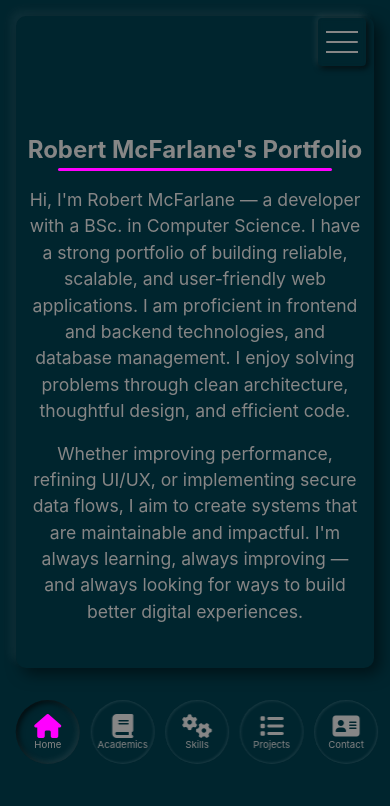
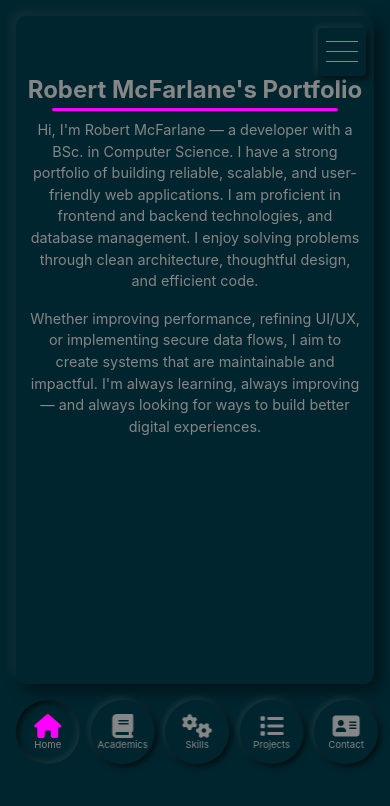
Before and after one commit to Robztar/rob-portfolio, a React (Vite) app in the folder rob-portfolio/: page / in a window 390 px wide. Shown: the top 806 px of the page. Built offline with nearby package versions, Linux system fonts and the light colour scheme.

Commit message:
UI Update: Mobile UI fixes + Menu toggle update
Menu
- toggle off menu from general page click

UI
- Mobile UI updates
  - Home content positioning and page fitting
  - Floating menu positioning
- Other UI tweaks

```diff
--- a/rob-portfolio/src/App.tsx
+++ b/rob-portfolio/src/App.tsx
@@ -1,3 +1,5 @@
+import { useEffect, useRef } from 'react';
+
 import { windStore, uiStore } from './hooks/myStore'
 
 import { Default } from './components/PageFormats/Default'
@@ -10,74 +12,6 @@ function App() {
   const {pageFormat, bgDark, setFormat, switchBG } = uiStore();
 
   {/* Background Colour Mode Selector */}
-  // const BGCtrl = () =>{
-  //   return(
-  //     <div className='bg-ctrl'>
-  //       <i className={`far fa-sun ${bgDark? '': 'active'}`}></i>
-  //       <label className="bg-toggle">
-  //         <input
-  //           type="checkbox"
-  //           checked={bgDark ? true : false}
-  //           onChange={()=>{
-  //             switchBG();
-  //           }}
-  //         />
-  //         <span className="bg-slider"></span>
-  //       </label>
-  //       <i className={`far fa-moon ${bgDark? 'active': ''}`}></i>
-  //     </div>
-  //   )
-  // }
-  {/* Layout Mode Controller */}
-  // const LayoutCtrl = () =>{
-  //     return(
-  //       <div className='layout-ctrl-cont'>
-  //         <div
-  //           className={`layout-ctrl ${pageFormat === 'default'?'active':''}`}
-  //           onClick={()=>{
-  //             if(pageFormat !== 'default')
-  //               setFormat('default');
-  //           }}
-  //         >Default</div>
-  //         <div
-  //           className={`layout-ctrl ${pageFormat === 'simple'?'active':''}`}
-  //           onClick={()=>{
-  //             if(pageFormat !== 'simple')
-  //               setFormat('simple');
-  //           }}
-  //         >Simplified</div>
-  //         {/* <div
-  //           className={`layout-ctrl ${pageFormat === 'emulator'?'active':''}`}
-  //           onClick={()=>{
-  //             if(pageFormat !== 'emulator')
-  //               setFormat('emulator');
-  //           }}
-  //         >Emulator</div> */}
-  //       </div>
-  //     )
-  // }
-
-
-
-  // const UICtrlr = () =>{
-  //     return(
-  //       <div className={`float-menu-cont ${menu? 'active': ''} ${bgDark? '': 'light-mode'}`}>
-  //         <div
-  //           className={`menu-toggle ${menu? 'active': ''}`}
-  //           onClick={()=>{
-  //               switchMenu();
-  //           }}
-  //         >
-  //           <div className='tripbar'></div>
-  //         </div>
-  //         <div className='menu-body'>
-  //           <BGCtrl />
-  //           <LayoutCtrl />
-  //         </div>
-  //       </div>
-  //     )
-  // }
-
   const BGCtrl = (
     <div className='bg-ctrl'>
       <i className={`far fa-sun ${bgDark? '': 'active'}`}></i>
@@ -95,6 +29,7 @@ function App() {
     </div>
   )
 
+  {/* Layout Mode Controller */}
   const LayoutCtrl = (
     <div className='layout-ctrl-cont'>
       <div
@@ -119,39 +54,52 @@ function App() {
     </div>
   )
 
+  const uiCtrlrRef = useRef<HTMLDivElement>(null)
+
+  useEffect(() => {
+    const handleClickOutside = (event: MouseEvent) => {
+      const { menu, switchMenu } = windStore.getState();
+      if (uiCtrlrRef.current && !uiCtrlrRef.current.contains(event.target as Node)) {
+        console.log('Clicked outside UICtrlr')
+
+        if(menu) {
+          console.log('closing menu...')
+          switchMenu()
+        };
+      }
+    };
+
+    document.addEventListener('click', handleClickOutside)
+    return () => document.removeEventListener('click', handleClickOutside)
+  }, []);
+
+  if(pageFormat === 'default'){
     const UICtrlr = (
-    <div className={`float-menu-cont ${menu? 'active': ''} ${bgDark? '': 'light-mode'}`}>
+      <div ref={uiCtrlrRef} className={`float-menu-cont ${menu? 'active': ''} ${bgDark? '': 'light-mode'}`}>
         <div
           className={`menu-toggle`}
           onClick={()=>{
-            switchMenu();
+              switchMenu()
           }}
         >
           <div className='tripbar'></div>
         </div>
         <div className='menu-body'>
-        {/* <BGCtrl /> */}
-        {/* <LayoutCtrl /> */}
           {BGCtrl}
           {LayoutCtrl}
         </div>
       </div>
     )
 
-
-  if(pageFormat === 'default'){
     return (
       <>
-        {/* <UICtrlr /> */}
         <Default UICtrlr={UICtrlr} />
       </>
 
     )
-  }
-  else if(pageFormat === 'simple'){
+  }else if(pageFormat === 'simple'){
     return (
       <>
-        {/* <UICtrlr /> */}
         <Simplified BGCtrl={BGCtrl} />
       </>
     )
--- a/rob-portfolio/src/components/Data/Home.tsx
+++ b/rob-portfolio/src/components/Data/Home.tsx
@@ -17,11 +17,11 @@ export const Home: React.FC<HomeProps> = ({ pageMode = 'default' }) => {
                <h1 className='home-title'>Robert McFarlane's Portfolio</h1>
                <div className='home-info'>
                     <p>
-                    Hi, I'm Robert McFarlane — a developer with a BSc. in Computer Science. I have a strong portfolio of building reliable, scalable, and user-friendly web applications. I am proficient in frontend and backend technologies, and database management. I enjoy solving problems through clean architecture, thoughtful design, and efficient code.
+                         Hi, I'm Robert McFarlane — a developer with a BSc. in Computer Science. I have a strong portfolio of building reliable, scalable, and user-friendly web applications. I am proficient in frontend and backend technologies, and database management. I enjoy solving problems through clean architecture, thoughtful design, and efficient code.
                     </p>
 
                     <p>
-                    Whether improving performance, refining UI/UX, or implementing secure data flows, I aim to create systems that are maintainable and impactful. I'm always learning, always improving — and always looking for ways to build better digital experiences.
+                         Whether improving performance, refining UI/UX, or implementing secure data flows, I aim to create systems that are maintainable and impactful. I'm always learning, always improving — and always looking for ways to build better digital experiences.
                     </p>
                </div>
           </div>
--- a/rob-portfolio/src/css/style.css
+++ b/rob-portfolio/src/css/style.css
@@ -82,6 +82,7 @@ body {
   border-radius: 2px;
   background: #868686;
   position: relative;
+  transition: 0.5s;
 }
 
 .tripbar:before, .tripbar:after {
@@ -125,16 +126,16 @@ body {
 }
 .float-menu-cont.active .tripbar {
   background-color: transparent;
+  width: 1.5rem;
+  transform: translateY(0) rotate(-90deg);
 }
 .float-menu-cont.active .tripbar:before {
   width: 1.5rem;
-  transform: rotate(360deg);
-  transform: translateY(0) rotate(135deg);
+  transform: translateY(0) rotate(45deg);
 }
 .float-menu-cont.active .tripbar:after {
   width: 1.5rem;
-  transform: rotate(360deg);
-  transform: translateY(0) rotate(225deg);
+  transform: translateY(0) rotate(-45deg);
 }
 
 .bg-ctrl {
@@ -372,19 +373,21 @@ input:checked + .bg-slider:before {
     border-radius: 3px;
   }
   .side-btn-housing .float-menu-cont {
-    top: -3.6rem;
+    top: -3rem;
     right: -3rem;
   }
   .home {
     display: none;
   }
   .home-data {
-    grid-template-rows: 25% auto;
+    display: flex;
+    flex-direction: column;
+    align-items: center;
     top: 0rem;
     left: calc(-100vw + 11rem);
   }
   .home-data.home-data.active {
-    height: calc(100% - 10rem);
+    height: calc(100% - 9rem);
     width: calc(100vw - 2rem);
     border-radius: 10px;
     box-shadow: -6px -6px 10px rgba(255, 255, 255, 0.05), 6px 6px 15px rgba(0, 0, 0, 0.5);
@@ -393,12 +396,15 @@ input:checked + .bg-slider:before {
     width: 80%;
   }
   .home-title {
+    width: 100%;
     margin: 0;
+    padding: 3.5rem 0 0;
     align-self: end;
     font-size: 1.5rem;
   }
   .home-info {
     width: calc(100vw - (2rem + 6vw));
+    font-size: 0.9rem;
   }
   .home-btn-ext {
     position: absolute;
@@ -468,7 +474,7 @@ input:checked + .bg-slider:before {
   }
   .sect-btn.side-btn:not(.active), .sect-btn:not(.side-btn):not(.active) {
     filter: brightness(100%);
-    box-shadow: inset -1px -1px 3px rgba(255, 255, 255, 0.1), inset 1px 1px 3px rgba(255, 255, 255, 0.1);
+    box-shadow: -2px -2px 6px rgba(255, 255, 255, 0.1), 2px 2px 6px rgba(0, 0, 0, 0.8);
     transition: 0.5s;
     cursor: pointer;
   }
@@ -496,7 +502,7 @@ input:checked + .bg-slider:before {
     top: calc(100% - 8rem);
     right: 0;
     transform: translateX(calc(-100vw + 10rem + 2vw + 1rem + (100vw - 2rem) / 5 * 0));
-    box-shadow: inset -1px -1px 3px rgba(255, 255, 255, 0.1), inset 1px 1px 3px rgba(255, 255, 255, 0.1);
+    box-shadow: -2px -2px 6px rgba(255, 255, 255, 0.1), 2px 2px 6px rgba(0, 0, 0, 0.8);
   }
   .home-btn-ext.active {
     box-shadow: inset -2px -2px 6px rgba(255, 255, 255, 0.1), inset 2px 2px 6px rgba(0, 0, 0, 0.8);
--- a/rob-portfolio/src/css/style.scss
+++ b/rob-portfolio/src/css/style.scss
@@ -132,7 +132,7 @@ body{
      border-radius: 2px;
      background: $light-color;
      position: relative;
-     // transition: 0.5s;
+     transition: 0.5s;
 }
 .tripbar:before, .tripbar:after{
      content: "";
@@ -177,18 +177,20 @@ body{
      }
      .tripbar{
           background-color: transparent;
+          width: 1.5rem;
+          transform: translateY(0) rotate(-90deg);
      }
      .tripbar:before{
           width: 1.5rem;
-          transform: rotate(360deg);
-          // transform: translateY(0) rotate(45deg);
-          transform: translateY(0) rotate(135deg);
+          transform: translateY(0) rotate(45deg);
+
+          // transform: translateY(0) rotate(calc(360deg + 135deg));
      }
      .tripbar:after{
           width: 1.5rem;
-          transform: rotate(360deg);
-          // transform: translateY(0) rotate(-45deg);
-          transform: translateY(0) rotate(225deg);
+          transform: translateY(0) rotate(-45deg);
+
+          // transform: translateY(0) rotate(calc(360deg - 135deg));
      }
 }
 
@@ -450,7 +452,8 @@ input:checked + .bg-slider:before {
      }
 
      .side-btn-housing .float-menu-cont{
-          top: calc(-2rem * 1.8);
+          // top: calc(-2rem * 1.8);
+          top: calc(-2rem * 1.5);
           right: calc(-2rem * 1.5);
      }
      .home{
@@ -463,12 +466,15 @@ input:checked + .bg-slider:before {
      // }
 
      .home-data{
-          grid-template-rows: 25% auto;
+          // grid-template-rows: 25% auto;
+          display: flex;
+          flex-direction: column;
+          align-items: center;
           top: 0rem;
           left: calc(-100vw + (10rem + 1rem));
 
           &.home-data.active{
-               height: calc(100% - (5rem + 5rem));
+               height: calc(100% - (5rem + 4rem));
                width: calc(100vw - (1rem * 2));
                // background: $dark-color;
                border-radius: 10px;
@@ -481,14 +487,16 @@ input:checked + .bg-slider:before {
           width: 80%;
      }
      .home-title{
+          width: 100%;
           margin: 0;
+          padding: 3.5rem 0 0;
           align-self: end;
           font-size: 1.5rem;
      }
      .home-info{
           width: calc(100vw - (2rem + 6vw));
           // align-self: start;
-          // font-size: 1rem;
+          font-size: 0.9rem;
      }
 
      .home-btn-ext{
@@ -578,8 +586,8 @@ input:checked + .bg-slider:before {
                }
                &:not(.active){
                     filter: brightness(100%);
-                    box-shadow: inset -1px -1px 3px rgba(255, 255, 255, 0.1),
-                         inset 1px 1px 3px rgba(255, 255, 255, 0.1);
+                    box-shadow: -2px -2px 6px rgba(255, 255, 255, 0.1),
+                         2px 2px 6px rgba(0, 0, 0, 0.8);
                     transition: 0.5s;
                     cursor: pointer;
                }
@@ -621,8 +629,8 @@ input:checked + .bg-slider:before {
           // transform: translateX(calc((-100vw / 6) * 3.25));
           transform: translateX(calc((-100vw + 10rem + 2vw + 1rem) + ((100vw - 2rem) / 5) * 0));
 
-          box-shadow: inset -1px -1px 3px rgba(255, 255, 255, 0.1),
-               inset 1px 1px 3px rgba(255, 255, 255, 0.1);
+          box-shadow: -2px -2px 6px rgba(255, 255, 255, 0.1),
+               2px 2px 6px rgba(0, 0, 0, 0.8);
 
           &.active{
                box-shadow: inset -2px -2px 6px rgba(255, 255, 255, 0.1),
```
Also changed, not shown: 2 other files (tests, documents, lock files or other folders). Lines whose indentation alone changed are shown as unchanged.
